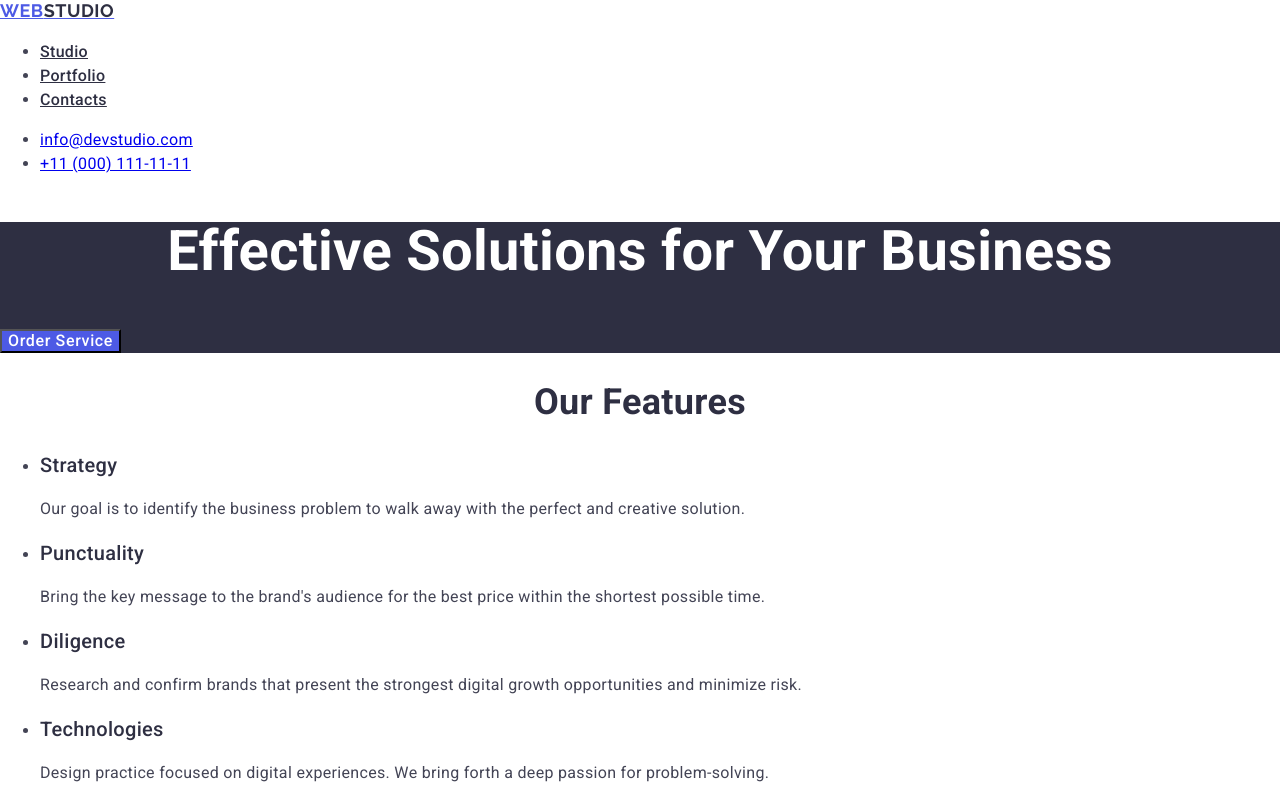
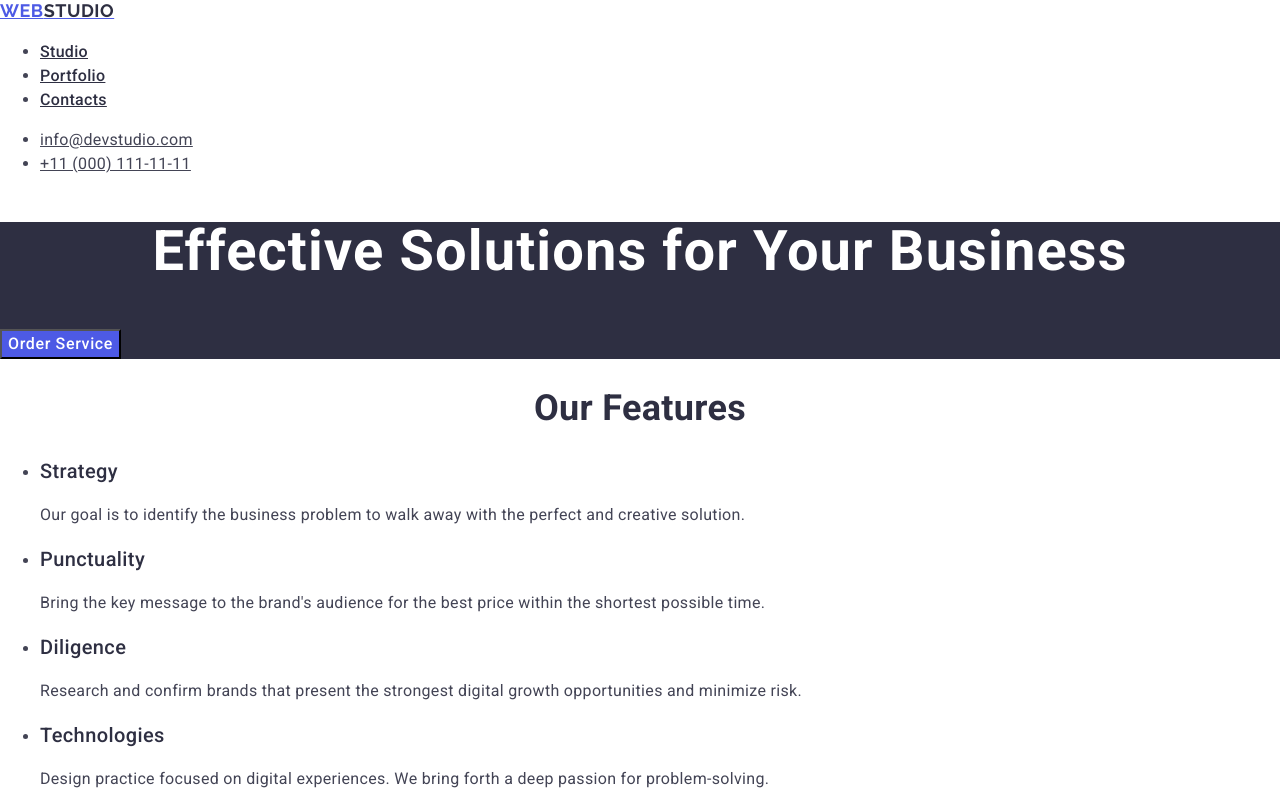
Before and after one commit to Anton-Onyshchenko/goit-markup-hw-02, a plain HTML site: page index.html in a window 1280 px wide. Shown: the top 800 px of the page. Drawn offline with nearby package versions, Linux system fonts and the light colour scheme.

Commit message:
Update file style

```diff
--- a/css/styles.css
+++ b/css/styles.css
@@ -23,6 +23,7 @@ body{
     font-size: 20px;
     font-weight: 500;
     line-height: 1.2;
+    letter-spacing: 0.02em;
     color:#2e2f42;
 }
 
@@ -58,6 +59,9 @@ body{
 .web-site-address{
     font-style: normal;
 }
+.web-site-address-list-link{
+    color:#434455;
+}
 
 
 .web-site-address-list-link:hover,
@@ -73,6 +77,7 @@ body{
 
 .hero-section-title{
     font-size: 56px;
+    letter-spacing: 0.02em;
     line-height: 1.07;
     text-align: center;
     color: #fff;
@@ -82,6 +87,7 @@ body{
     background-color: #4D5AE5;
     font-family: "Roboto", sans-serif;
     font-weight: 500;
+    line-height: 1.5;
     letter-spacing: 0.04em;
     color: #fff;
     cursor: pointer;
```
